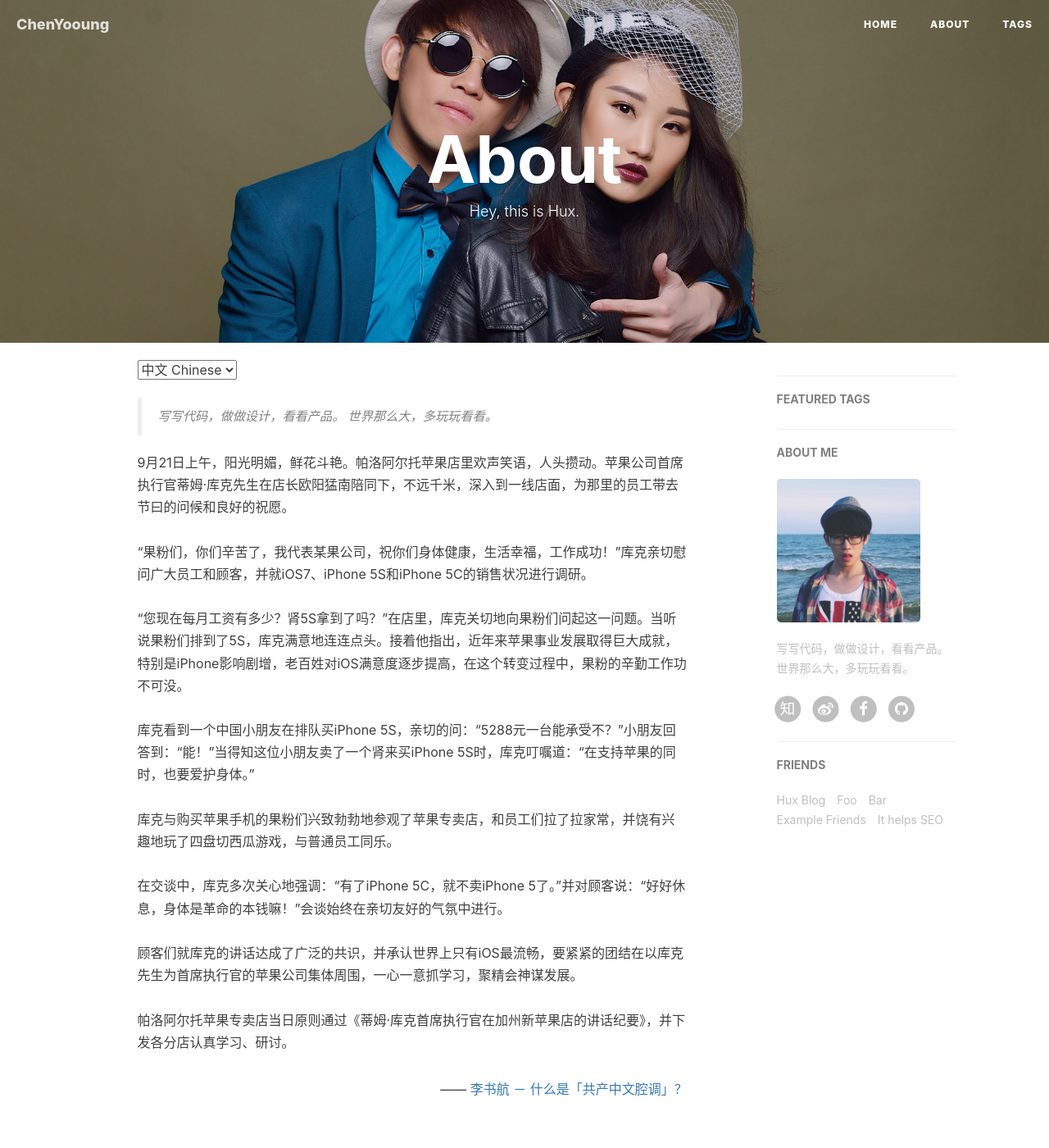
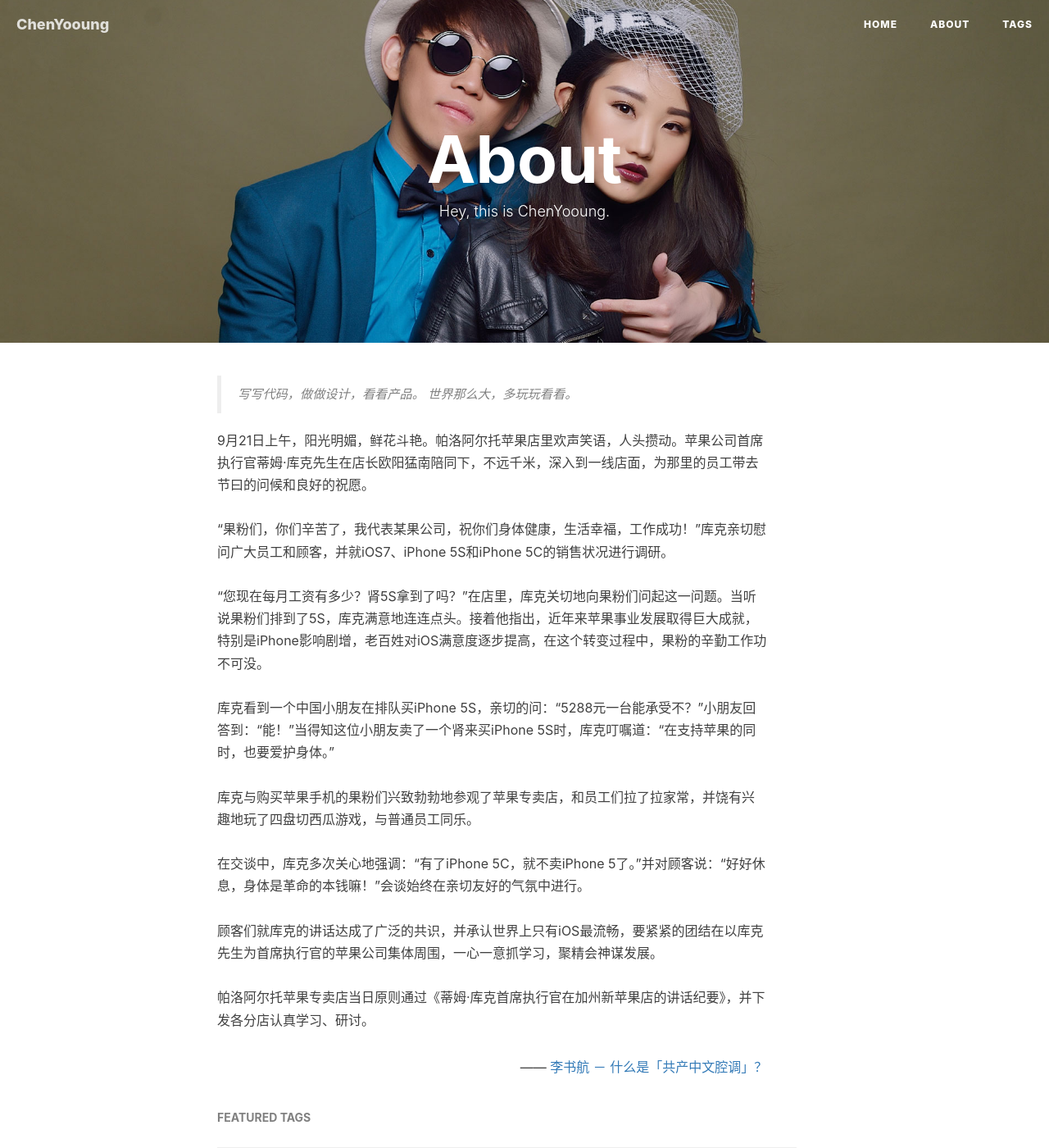
Before and after one commit to ChenYooung/ChenYooung.github.io, a Jekyll site: the page built from about.html, in a window 1280 px wide and 1400 px high. Shown: the whole window at 82% size. Built offline with Jekyll 4.4.1, drawn with Linux system fonts in a browser that asks for light colours; nearby versions of some CDN libraries; comment, search, counter and statistics services are not loaded.

Commit message:
change site config

```diff
--- a/_config.yml
+++ b/_config.yml
@@ -12,11 +12,11 @@ baseurl: ""         # for example, '/blog' if your blog hosted on 'host/blog'
 
 # SNS settings
 RSS: false
-weibo_username:     huxpro
-zhihu_username:     huxpro
-github_username:    huxpro
+# weibo_username:     huxpro
+# zhihu_username:     huxpro
+# github_username:    huxpro
 #twitter_username:  huxpro
-facebook_username:  huxpro
+# facebook_username:  huxpro
 
 
 
@@ -50,9 +50,9 @@ kramdown:
 #disqus_username: _your_disqus_short_name_
 
 # Duoshuo settings
-duoshuo_username: huxblog
+duoshuo_username: ""
 # Share component is depend on Comment so we can NOT use share only.
-duoshuo_share: true                     # set to false if you want to use Comment without Sharing
+duoshuo_share: false                     # set to false if you want to use Comment without Sharing
 
 
 
@@ -67,7 +67,7 @@ ga_domain: huangxuan.me
 
 
 # Sidebar settings
-sidebar: true                           # whether or not using Sidebar.
+sidebar: false                           # whether or not using Sidebar.
 sidebar-about-description: "写写代码，做做设计，看看产品。世界那么大，多玩玩看看。"
 sidebar-avatar: /img/avatar-hux.jpg      # use absolute URL, seeing it's used in both `/` and `/about/`
 
--- a/about.html
+++ b/about.html
@@ -1,15 +1,15 @@
 ---
 layout: page
 title: "About"
-description: "Hey, this is Hux."
+description: "Hey, this is ChenYooung."
 header-img: "img/about-bg.jpg"
 ---
 
 <!-- Language Selector -->
-<select onchange= "onLanChange(this.options[this.options.selectedIndex].value)">
+<!-- <select onchange= "onLanChange(this.options[this.options.selectedIndex].value)">
     <option value="0" selected> 中文 Chinese </option>
     <option value="1"> 英语 English </option>
-</select>
+</select> -->
 
 <!-- Chinese Version -->
 <div class="zh post-container">
@@ -27,7 +27,7 @@ header-img: "img/about-bg.jpg"
 </div>
 
 <!-- English Version -->
-<div class="en post-container">
+<!-- <div class="en post-container">
     <blockquote>
         Designer or Engineer, things in between.
     </blockquote>
@@ -44,10 +44,10 @@ header-img: "img/about-bg.jpg"
     -- Steve Jobs
     </p>
 
-</div>
+</div> -->
 
 <!-- Handle Language Change -->
-<script type="text/javascript">
+<!-- <script type="text/javascript">
     var $zh = document.querySelector(".zh");
     var $en = document.querySelector(".en");
     function onLanChange(index){
@@ -60,7 +60,7 @@ header-img: "img/about-bg.jpg"
         }
     }
     onLanChange(0);
-</script>
+</script> -->
 
 
 
```
